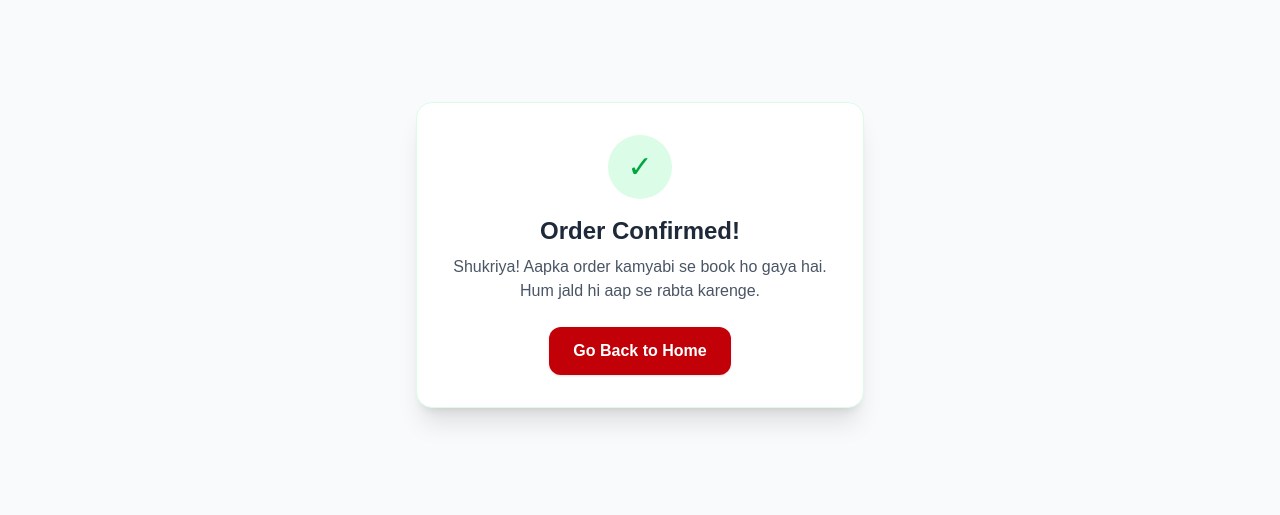
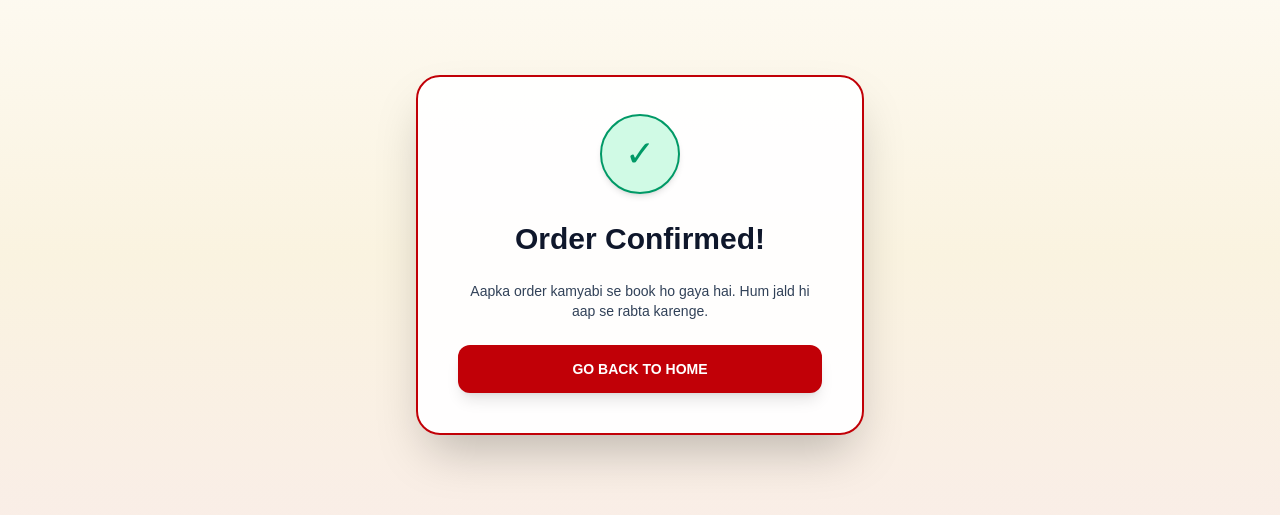
Before and after one commit to amdawakhana5-blip/am_dawakhana_website, a Next.js app: page /thank-you in a window 1280 px wide. Shown: the part 145-660 px from the top of the page. Built offline with nearby package versions, Linux system fonts and the light colour scheme.

Commit message:
Update page.tsx

```diff
--- a/app/thank-you/page.tsx
+++ b/app/thank-you/page.tsx
@@ -1,35 +1,36 @@
 'use client';
 
 import { useEffect } from 'react';
+import Link from 'next/link';
 
 export default function ThankYouPage() {
   useEffect(() => {
-    // Meta Pixel Purchase Event Trigger
+    // 🔥 Meta Pixel Purchase Event Trigger
     if (typeof window !== 'undefined' && (window as any).fbq) {
       (window as any).fbq('track', 'Purchase', {
         currency: 'PKR',
-        value: 2299, // Apni product ki price yahan rakh sakte hain
+        value: 2299, // Agar 2 bottles wala ho toh 4400 bhi kar sakte hain
       });
     }
   }, []);
 
   return (
-    <main className="min-h-screen bg-gray-50 flex flex-col items-center justify-center p-6 text-center">
-      <div className="bg-white p-8 rounded-2xl shadow-xl max-w-md w-full border border-green-100">
-        <div className="w-16 h-16 bg-green-100 text-green-600 rounded-full flex items-center justify-center mx-auto mb-4 text-3xl">
+    <div className="min-h-screen bg-gradient-to-b from-[#FFFDF9] via-[#FAF3E0] to-[#F9EBEA] flex flex-col items-center justify-center p-4 text-slate-900 font-sans">
+      <div className="bg-white/95 border-2 border-red-700 rounded-3xl p-6 sm:p-10 max-w-md w-full text-center shadow-2xl space-y-6">
+        <div className="w-20 h-20 bg-emerald-100 border-2 border-emerald-600 text-emerald-600 rounded-full flex items-center justify-center mx-auto text-4xl shadow-md animate-bounce">
           ✓
         </div>
-        <h1 className="text-2xl font-bold text-gray-800 mb-2">Order Confirmed!</h1>
-        <p className="text-gray-600 mb-6">
-          Shukriya! Aapka order kamyabi se book ho gaya hai. Hum jald hi aap se rabta karenge.
+        <h1 className="text-2xl sm:text-3xl font-black text-slate-900">Order Confirmed!</h1>
+        <p className="text-xs sm:text-sm text-slate-700 font-medium">
+          Aapka order kamyabi se book ho gaya hai. Hum jald hi aap se rabta karenge.
         </p>
-        <a
+        <Link
           href="/"
-          className="inline-block bg-red-700 text-white font-semibold px-6 py-3 rounded-xl shadow hover:bg-red-800 transition"
+          className="inline-block w-full bg-red-700 hover:bg-red-800 text-white font-black py-3.5 rounded-xl shadow-lg transition-all text-sm uppercase"
         >
           Go Back to Home
-        </a>
+        </Link>
       </div>
-    </main>
+    </div>
   );
 }
```
